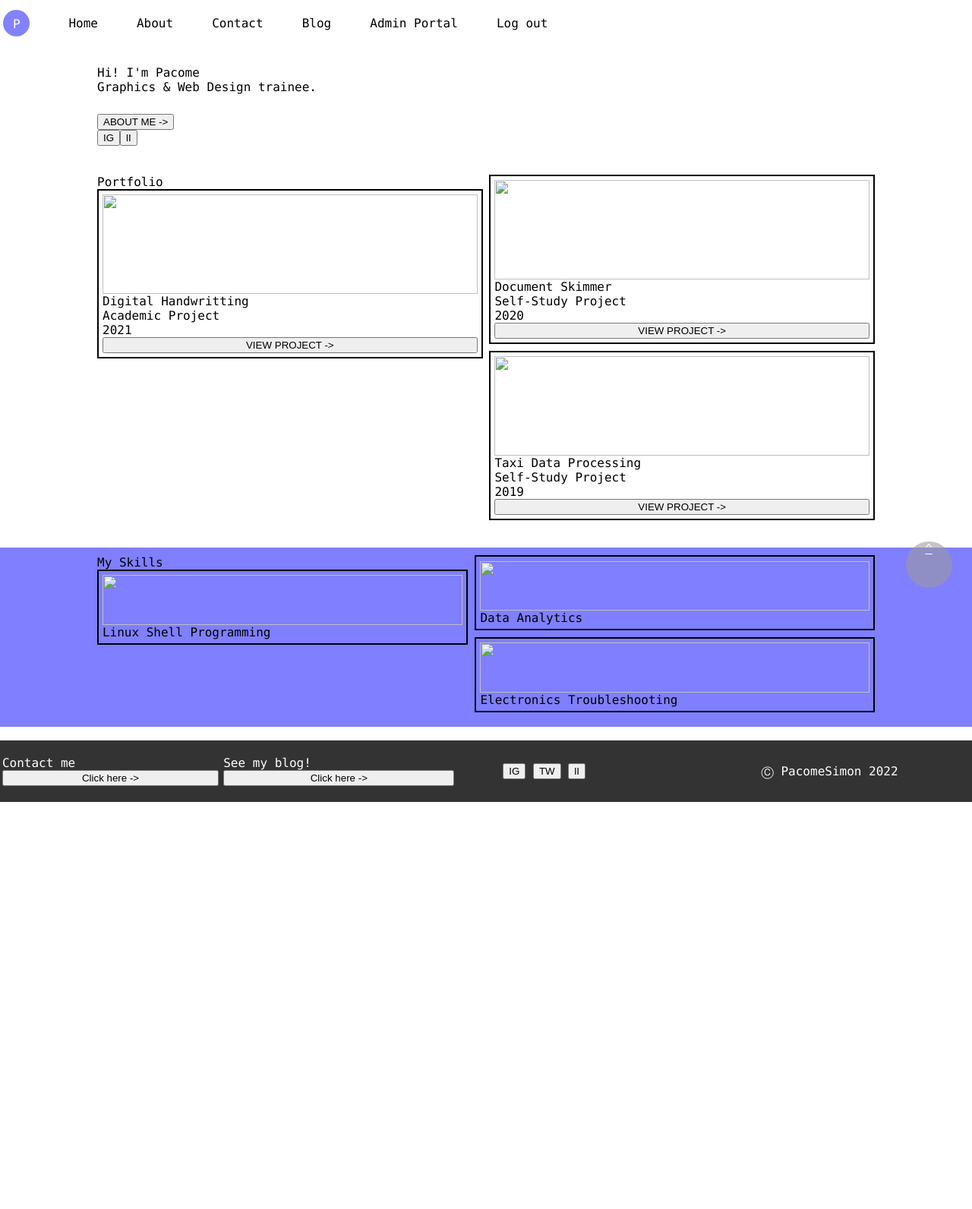
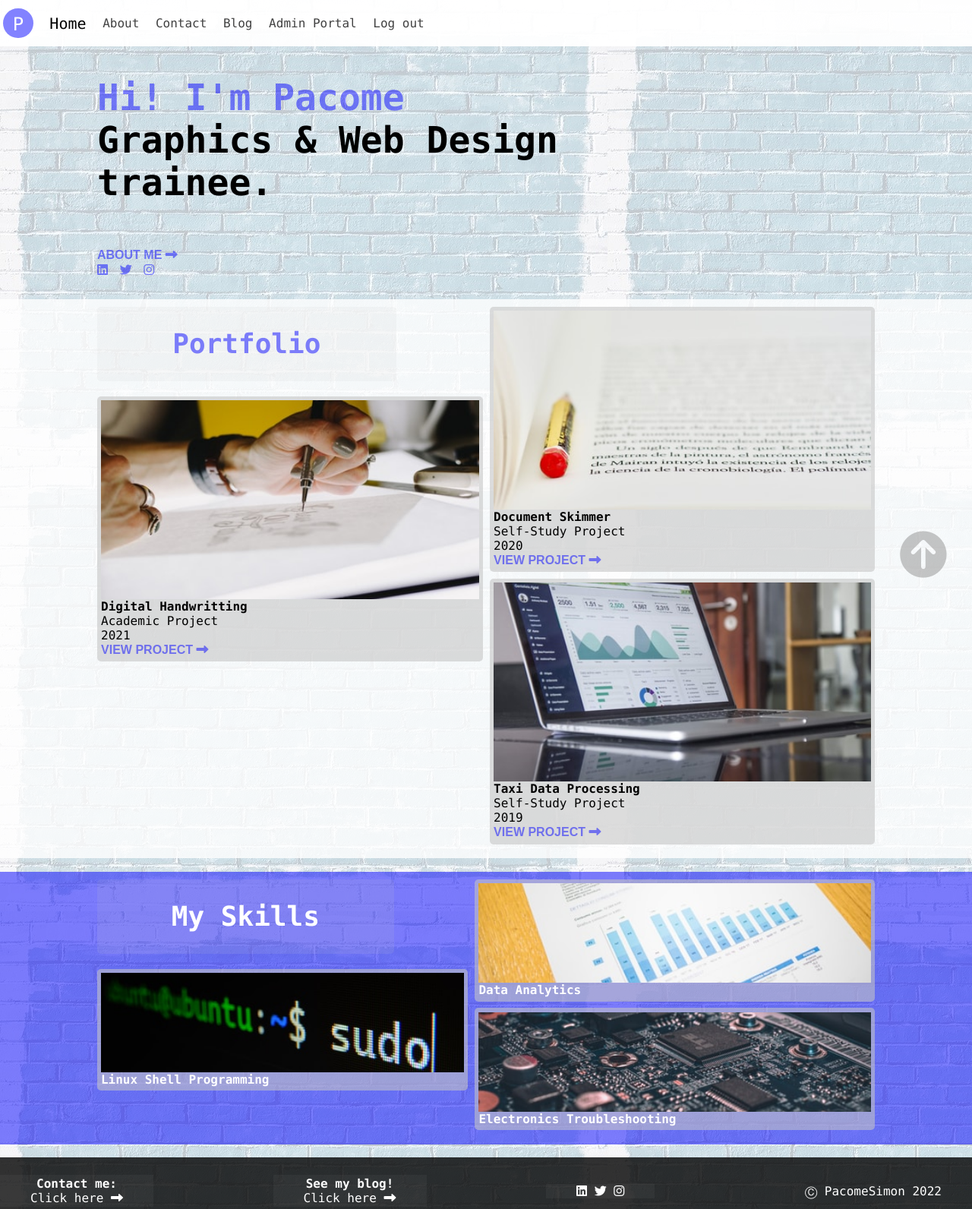
Before and after one commit to pacomesimon/my-brand, a plain HTML site: page home.html in a window 1280 px wide. Shown: the top 1592 px of the page at 76% size. Before the commit the page ends 1056 px from the top, so only its background shows below. Drawn offline with Linux system fonts and the light colour scheme.

Commit message:
Home page polishing

```diff
--- a/home.html
+++ b/home.html
@@ -5,6 +5,8 @@
             My Brand
         </title>
         <link rel="stylesheet" href="./style.css">
+        <link rel="stylesheet" href="https://cdnjs.cloudflare.com/ajax/libs/font-awesome/4.7.0/css/font-awesome.min.css">
+        <script src="https://kit.fontawesome.com/e752615e51.js" crossorigin="anonymous"></script>
         <style>
 
         </style>
@@ -12,11 +14,11 @@
     <body>
         <div class="navbar">
             <div id="logo">
-                <span>
-                    P
-                </span>
+                <div id="capitalp">
+                  P
+                </div>
             </div>
-            <span>Home</span>
+            <span id="currentpage">Home</span>
             <span>About</span>
             <span>Contact</span>
             <span>Blog</span>
@@ -24,43 +26,47 @@
             <span>Log out</span>
         </div>
         <a id="mytopref"></a>
-        <a id="uparrow" href="#mytopref">^</a>
+        <a id="uparrow" href="#mytopref"><i class="fa-solid fa-circle-arrow-up"></i></a>
         <div class="intro">
-            <p>Hi! I'm Pacome<br>Graphics & Web Design trainee.</p>
+            <a id="hiwords">Hi! I'm Pacome</a><br>Graphics & Web Design trainee.</p>
         </div>
         <div class="intro-buttons">
-            <button>ABOUT ME -></button><br>
-            <button>IG</button><button>lI</button>
+            <button>ABOUT ME <i class="fa-solid fa-right-long"></i></button><br>
+            <button><i class="fa-brands fa-linkedin"></i></button>
+            <button><i class="fa-brands fa-twitter"></i></button>
+            <button><i class="fa-brands fa-instagram"></i></button>
         </div>
 
         <div class="portfolio">
             <div class="projects-grid">
                 <div class="col1">
                     <div class="portfolio-title">
-                        Portfolio
+                        <div class="portfolio-title-raw">
+                            Portfolio
+                        </div>
                     </div>
                     <div class="project-card">
-                        <img src="??" class="project-img">
-                        <span>Digital Handwritting</span>
+                        <img src="images/digital-writting.jpg" class="project-img">
+                        <span><strong>Digital Handwritting</strong></span>
                         <span>Academic Project</span>
                         <span>2021</span>
-                        <button>VIEW PROJECT -></button>
+                        <button>VIEW PROJECT <i class="fa-solid fa-right-long"></i></button>
                     </div>
                 </div>
                 <div class="col2">
                     <div class="project-card">
-                        <img src="??" class="project-img">
-                        <span>Document Skimmer</span>
+                        <img src="images/document-skimmer.jpg" class="project-img">
+                        <span><strong>Document Skimmer</strong></span>
                         <span>Self-Study Project</span>
                         <span>2020</span>
-                        <button>VIEW PROJECT -></button>
+                        <button>VIEW PROJECT <i class="fa-solid fa-right-long"></i></button>
                     </div>
                     <div class="project-card">
-                        <img src="??" class="project-img">
-                        <span>Taxi Data Processing</span>
+                        <img src="images/data-processing.jpg" class="project-img">
+                        <span><strong>Taxi Data Processing</strong></span>
                         <span>Self-Study Project</span>
                         <span>2019</span>
-                        <button>VIEW PROJECT -></button>
+                        <button>VIEW PROJECT <i class="fa-solid fa-right-long"></i></button>
                     </div>
                 </div>
             </div>
@@ -70,21 +76,23 @@
             <div class="projects-grid">
                 <div class="col1">
                     <div class="skills-title">
-                        My Skills
+                        <div class="skills-title-raw">
+                            My Skills
+                        </div>
                     </div>
                     <div class="skills-card">
-                        <img src="??" class="skill-img">
-                        <span>Linux Shell Programming</span>
+                        <img src="images/linux.jpg" class="skill-img">
+                        <span><strong>Linux Shell Programming</strong></span>
                     </div>
                 </div>
                 <div class="col2">
                     <div class="skills-card">
-                        <img src="??" class="skill-img">
-                        <span>Data Analytics</span>
+                        <img src="images/data analytics.jpg" class="skill-img">
+                        <span><strong>Data Analytics</strong></span>
                     </div>
                     <div class="skills-card">
-                        <img src="??" class="skill-img">
-                        <span>Electronics Troubleshooting</span>
+                        <img src="images/electronics.jpg" class="skill-img">
+                        <span><strong>Electronics Troubleshooting</strong></span>
                     </div>
                 </div>
             </div>
@@ -93,17 +101,17 @@
         <footer>
             <div class="footer">
                 <div id="footer-contact">
-                    <span>Contact me</span>
-                    <button>Click here -></button>
+                    <span><strong>Contact me:</strong></span>
+                    <div>Click here <i class="fa-solid fa-right-long"></i></div>
                 </div>
                 <div id="footer-blog">
-                    <span>See my blog!</span>
-                    <button>Click here -></button>
+                    <span><strong>See my blog!</strong></span>
+                    <div>Click here <i class="fa-solid fa-right-long"></i></div>
                 </div>
                 <div id="footer-social">
-                    <button>IG</button>
-                    <button>TW</button>
-                    <button>lI</button>
+                    <span><i class="fa-brands fa-linkedin"></i></span>
+                    <span><i class="fa-brands fa-twitter"></i></span>
+                    <span><i class="fa-brands fa-instagram"></i></span>
                 </div>
                 <div id="footer-copyright">
                     Ⓒ PacomeSimon 2022
--- a/style.css
+++ b/style.css
@@ -1,6 +1,8 @@
 body{
   margin: 0;
   font-family: "Lucida Console";
+  background-image: url("images/background-image.jpg");
+  background-attachment: fixed;
 }
   .navbar {
     position: fixed;
@@ -14,31 +16,47 @@ body{
 
     background: rgba(255, 255, 255, 0.95);
     display: grid;
-    grid-template-columns: auto auto auto auto auto auto auto 40%;
+    grid-template-columns: auto auto auto auto auto auto auto 55%;
+    gap: 2ex;
+    color: #414141;
+    /* font-style: normal;
+    font-weight: 400; */
+    font-size: 16px;
+  }
+  #currentpage{
+    color: black;
+    font-size:20px;
   }
   #logo {
     text-align: center;
-    align-items: center;
-    width: 2ex;
-    height: 2ex;
+    width: 3ex;
+    height: 3ex;
     border-radius: 50%;
     background: rgba(0, 0, 255, 0.49);
     color: white;
-    padding: 1ex;
+    font-size:x-large;
+    padding: 0ex;
+  }
+  #capitalp{
+    margin-top: 0.5ex;
+    margin-bottom: 0.5ex;
   }
   #uparrow {
     position: fixed;
-    right: 3ex;
-    bottom: 3ex;
+    right: 1ex;
+    bottom: 1ex;
     text-align: center;
-    width: 7ex;
-    height: 7ex;
-    border-radius: 50%;
-    background: rgba(156, 156, 156, 0.58);
-    color: white;
+    font-size: 7ex;
+    color: rgba(156, 156, 156, 0.58);
   }
   .intro{
-      padding: 70px 0px 10px 10%;
+      padding: 100px 0px 10px 10%;
+      font-weight: 700;
+      font-size: 48px;
+      width: 50%
+  }
+  #hiwords{
+    color: rgba(0, 0, 255, 0.49);
   }
   .intro-buttons{
     padding: 0px 0px 10px 10%;
@@ -48,6 +66,22 @@ body{
     padding: 10px 10% 10px 10%;
     margin-top: 2ex;
   }
+  .portfolio-title{
+    background: rgba(196, 196, 196, 0.12);
+    border-radius: 5px;
+    color: rgba(0, 0, 255, 0.49);
+    font-weight: bold;
+    font-size: 36px;
+    height: 5ex;
+    width: 20ex;
+    margin-bottom: 1ex;
+    display: flex;
+    align-items: center;
+  }
+  .portfolio-title-raw{
+    text-align: center;
+    width: 100%;
+  }
   .projects-grid{
     display: grid;
     grid-template-columns: auto auto;
@@ -56,9 +90,11 @@ body{
   .project-card{
     display: grid;
     grid-template-columns: auto;
-    border: solid 2px black;
+    /* border: solid 2px black; */
     padding: 1%;
     margin-bottom: 1ex;
+    background: rgba(196, 196, 196, 0.58);
+    border-radius: 5px;
   }
   .col1 .col2{
     display: grid;
@@ -66,8 +102,9 @@ body{
   }
 
   .project-img {
-      height: 15ex;
+      height: 30ex;
       width: 100%;
+      object-fit: cover;
   }
 
   .myskills{
@@ -75,16 +112,50 @@ body{
     padding: 10px 10% 10px 10%;
     margin-top: 2ex;
   }
+  .skills-title{
+    background: rgba(196, 196, 196, 0.12);
+    border-radius: 5px;
+    color: rgba(255, 255, 255, 1);
+    font-weight: bold;
+    font-size: 36px;
+    height: 5ex;
+    width: 80%;
+    margin-bottom: 1ex;
+    display: flex;
+    align-items: center;
+  }
+  .skills-title-raw{
+    text-align: center;
+    width: 100%;
+  }
   .skills-card{
     display: grid;
     grid-template-columns: auto;
-    border: solid 2px black;
+    /* border: solid 2px black; */
     padding: 1%;
     margin-bottom: 1ex;
+    background: rgba(196, 196, 196, 0.58);
+    border-radius: 5px;
+    color: white;
   }
   .skill-img{
-    height: 7.5ex;
+    height: 15ex;
     width: 100%;
+    object-fit: cover;
+  }
+
+  button{
+    border: none;
+    background-color: rgba(0, 0, 0, 0);
+    color: rgba(0, 0, 255, 0.49);
+    font-weight: bold;
+    font-size: 16px;
+    text-align: left;
+    padding-left: 0px;
+  }
+  .footer button{
+    color: inherit;
+    font-weight: normal;
   }
 
   footer{
@@ -95,26 +166,35 @@ body{
     /* padding: 1.5ex; */
 
     width: 100%;
-    height: auto;
+    height: 10ex;
 
     background: rgba(0, 0, 0, 0.8);
     display: grid;
     grid-template-columns: auto auto auto auto;
+    gap: 18ex;
     color: white;
   }
   #footer-contact {
+    text-align: center;
     display: grid;
     grid-template-columns: auto;
     padding: 1%;
+    color: white;
+    background: rgba(196, 196, 196, 0.05);
   }
   #footer-blog {
+    text-align: center;
     display: grid;
     grid-template-columns: auto;
     padding: 1%;
+    background: rgba(196, 196, 196, 0.05);
   }
   #footer-social {
-    padding: 10% 20% 10% 20%;
+    text-align: center;
+    /* padding: 10% 10% 10% 10%; */
+    background: rgba(196, 196, 196, 0.05);
   }
   #footer-copyright{
     text-align: center;
+    /* background: rgba(196, 196, 196, 0.05); */
   }
```
Also changed, not shown: images/background-image.jpg (added), images/data analytics.jpg (added), images/data-processing.jpg (added), images/digital-writting.jpg (added), images/document-skimmer.jpg (added), images/electronics.jpg (added), images/linux.jpg (added), images/upwk61729980-wikimedia-image.jpg (added).
